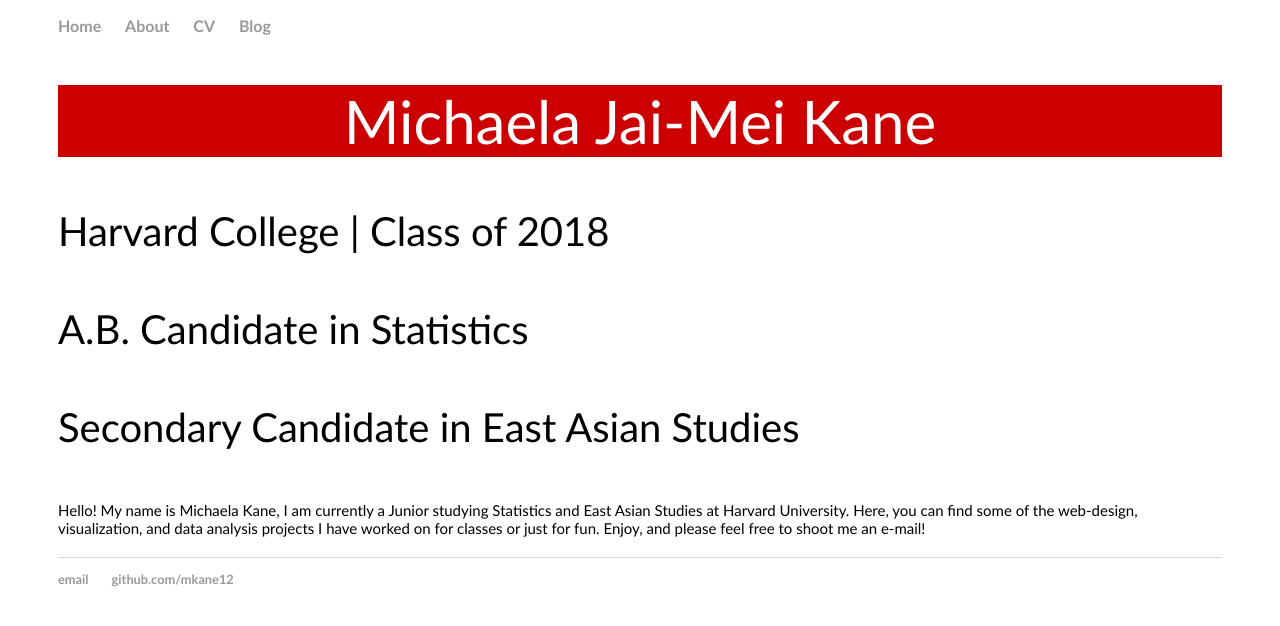
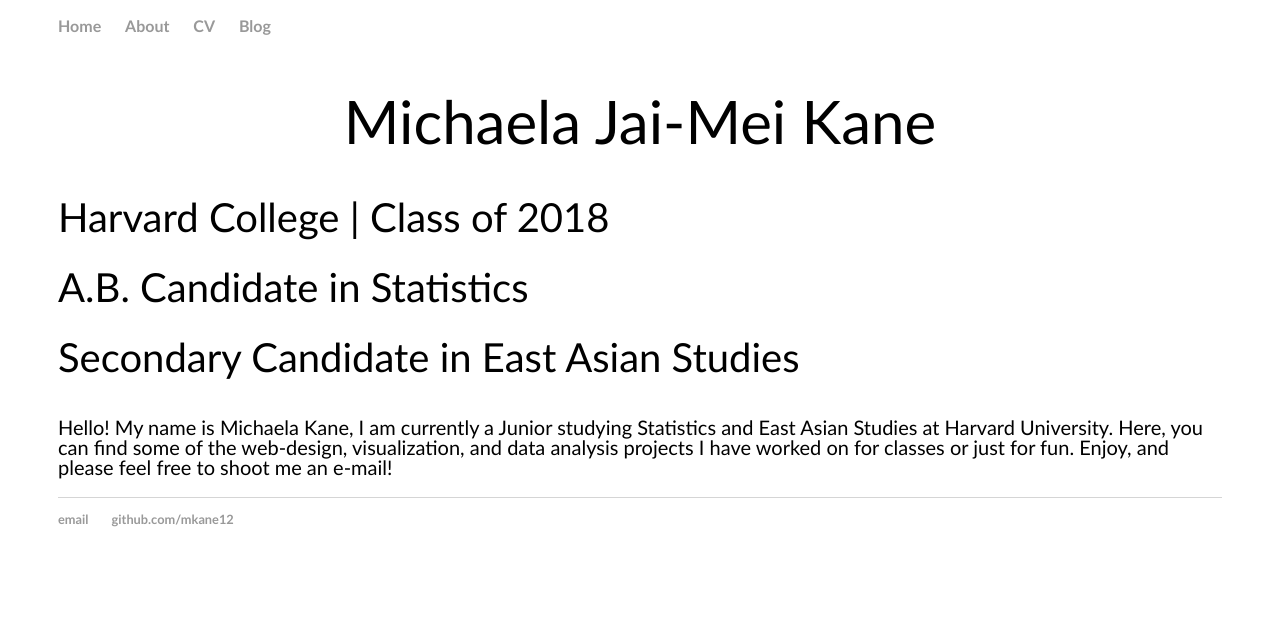
Before and after one commit to mkane12/mkane12.github.io, a Jekyll site: the page built from index.html, in a window 1280 px wide. Shown: the top 626 px of the page. Built offline with Jekyll 4.4.1, drawn with Linux system fonts in a browser that asks for light colours.

Commit message:
Update main.css

```diff
--- a/css/main.css
+++ b/css/main.css
@@ -9,19 +9,17 @@
     text-align: center;
     margin-top: 50px;
     margin-bottom: 20px;
-    background-color: #c00;
-    width: 100%;
-    color: white;
 }
 h2 {
     font-size: 40px;
     font-weight: 200;
     text-align: left;
     margin-top: 50px;
+    line-height: 50%;
     margin-bottom: 20px;
 }
 p {
-    font-size: 15px;
+    font-size: 20px;
     margin-top: 10px;
     margin-bottom: 10px;
 }
```
